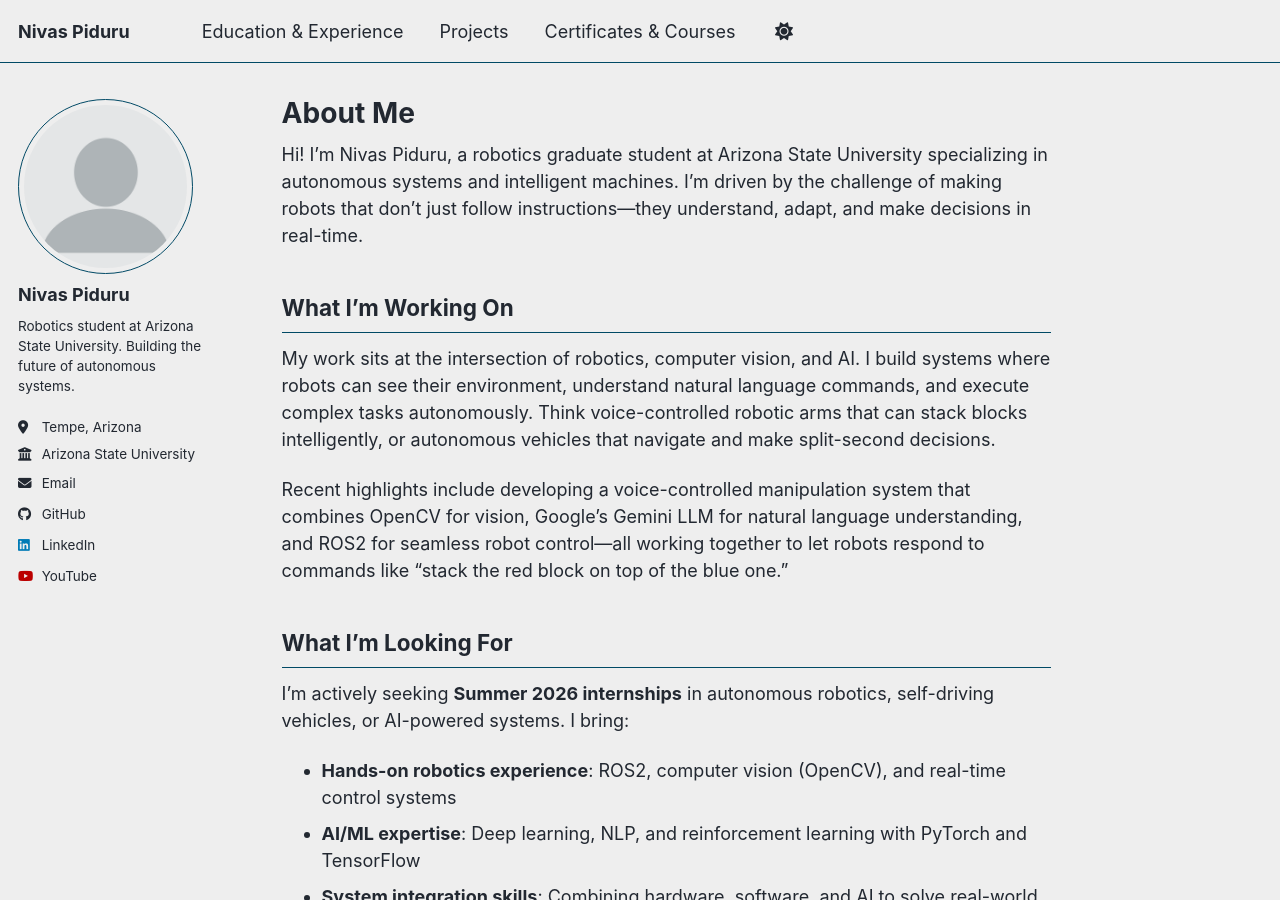
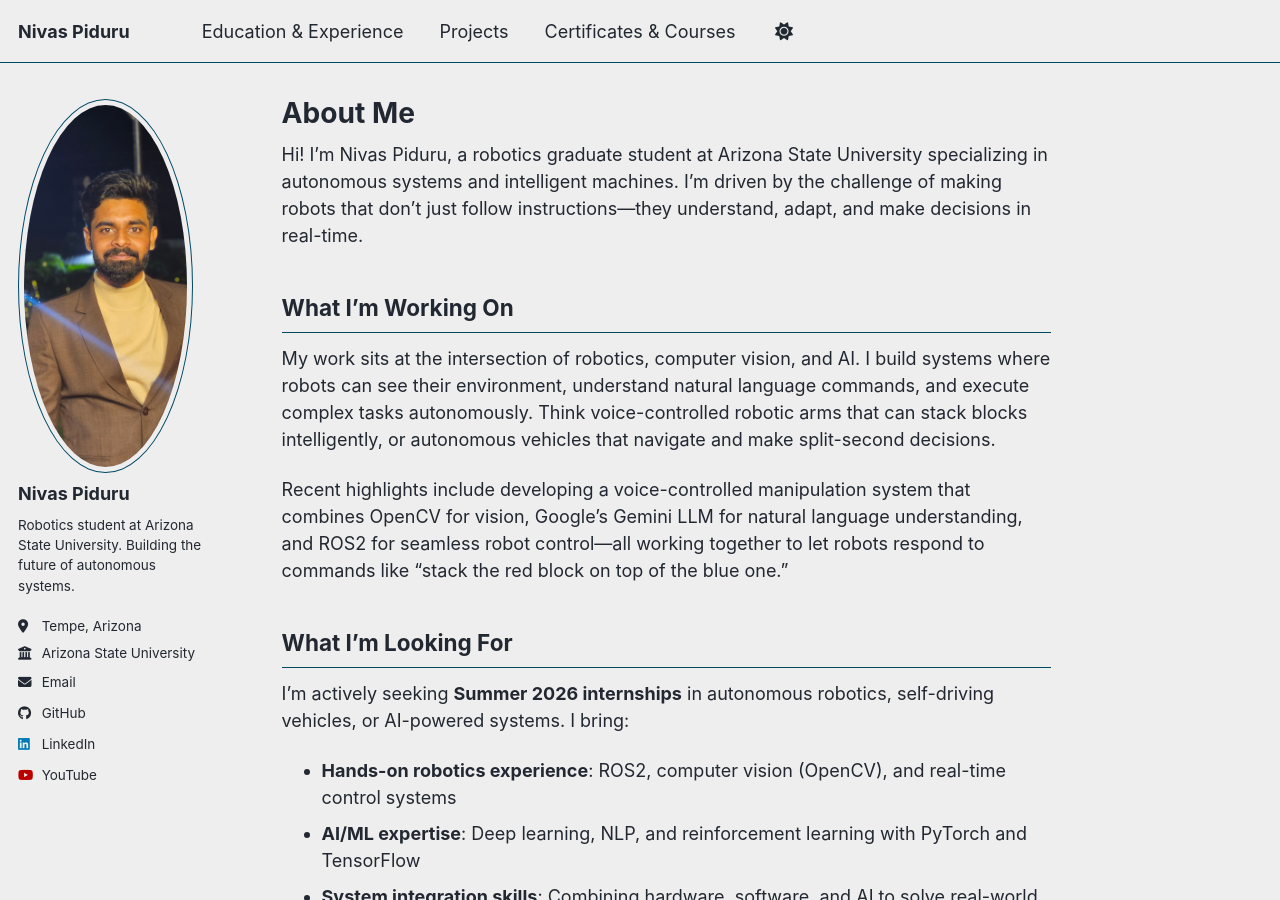
Before and after one commit to NivasPiduru/nivaspiduru.github.io, a Jekyll site: the page built from _pages/about.md, in a window 1280 px wide and 900 px high. Built offline with Jekyll 4.4.1, drawn with Linux system fonts in a browser that asks for light colours; a script bundle is joined from its source files by our own code; library files that are not in the unit come from our copies.

Commit message:
Update _config.yml

```diff
--- a/_config.yml
+++ b/_config.yml
@@ -23,7 +23,7 @@ repository               : "NivasPiduru/nivaspiduru.github.io"
 #               Additional customization can be done by editing /_includes/author-profile.html
 author:
   # Biographic information
-  avatar           : "profile.png"
+  avatar           : "profile-photo.png"
   name             : "Nivas Piduru"
   pronouns         : # example: "she/her"
   bio              : "Robotics student at Arizona State University. Building the future of autonomous systems."
```
